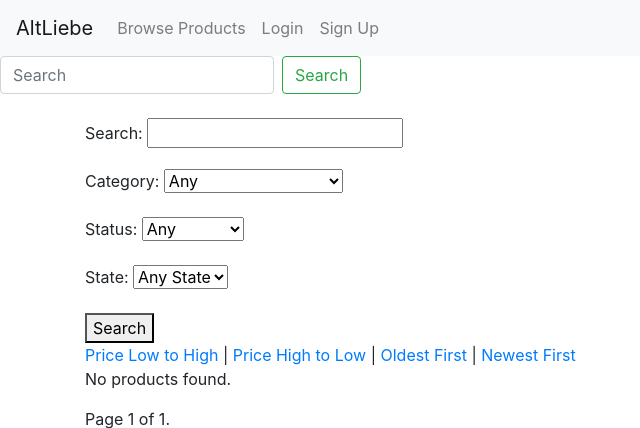
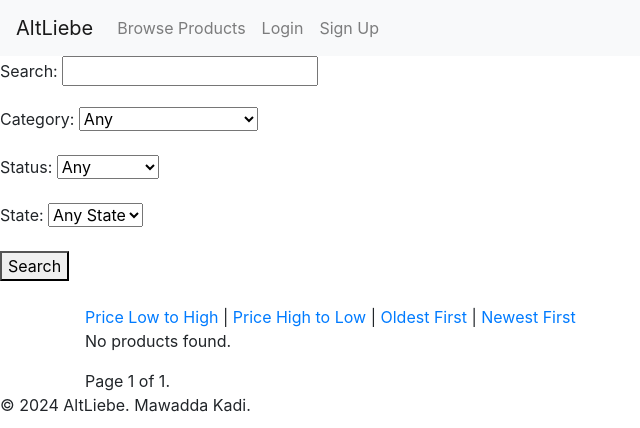
Before and after one commit to Mawadda-Kadi/altliebe, a Django app: page /products/ in a window 1280 px wide. Shown: the top 428 px of the page, without its empty margins (0-640 px from the left). Run offline with Django 4.2, Linux system fonts and the light colour scheme; data that the repository does not hold is empty; some libraries are stand-ins or nearby versions.

Commit message:
UX: pass search form to all viwes using context processor

```diff
--- a/altliebe/settings.py
+++ b/altliebe/settings.py
@@ -75,6 +75,7 @@ TEMPLATES = [
             'context_processors': [
                 'django.template.context_processors.debug',
                 'django.template.context_processors.request',
+                'products.context_processors.product_search_form',
                 'django.contrib.auth.context_processors.auth',
                 'django.contrib.messages.context_processors.messages',
             ],
--- a/altliebe/urls.py
+++ b/altliebe/urls.py
@@ -19,7 +19,7 @@ from django.urls import path, include
 
 
 urlpatterns = [
+    path('', include('products.urls')),
     path('admin/', admin.site.urls),
-    path('products/', include('products.urls')),
     path('users/', include('users.urls')),
 ]
--- /dev/null
+++ b/products/context_processors.py
@@ -0,0 +1,4 @@
+from .forms import ProductSearchForm
+
+def product_search_form(request):
+    return {'product_search_form': ProductSearchForm()}
--- a/products/templates/products/product_list.html
+++ b/products/templates/products/product_list.html
@@ -1,11 +1,6 @@
 {% extends 'base.html' %}
 
 {% block content %}
-
-<form method="get">
-    {{ form.as_p }}
-    <button type="submit">Search</button>
-</form>
 
 {% if messages %}
 {% for message in messages %}
--- a/products/urls.py
+++ b/products/urls.py
@@ -6,7 +6,7 @@ from users.views import profile_view
 
 
 urlpatterns = [
-    path('', ProductList.as_view(), name='product-list'),
+    path('products/', ProductList.as_view(), name='product-list'),
     path('products/add/', ProductCreate.as_view(), name='product-create'),
     path('<slug:slug>/', ProductDetail.as_view(), name='product-detail'),
     path('products/<slug:slug>/edit/', ProductUpdate.as_view(), name='product-update'),
--- a/templates/base.html
+++ b/templates/base.html
@@ -65,15 +65,9 @@
             </div>
         </nav>
         <!-- Search Form -->
-        <form class="form-inline my-2 my-lg-0" method="get"
-            action="{% url 'product-list' %}">
-
-            <input class="form-control mr-sm-2" type="search" placeholder="Search"
-                aria-label="Search" name="q">
-
-            <button class="btn btn-outline-success my-2 my-sm-0"
-                type="submit">Search</button>
-
+        <form method="get" action="{% url 'product-list' %}">
+            {{ product_search_form.as_p }}
+            <button type="submit">Search</button>
         </form>
     </header>
     <main>
```
